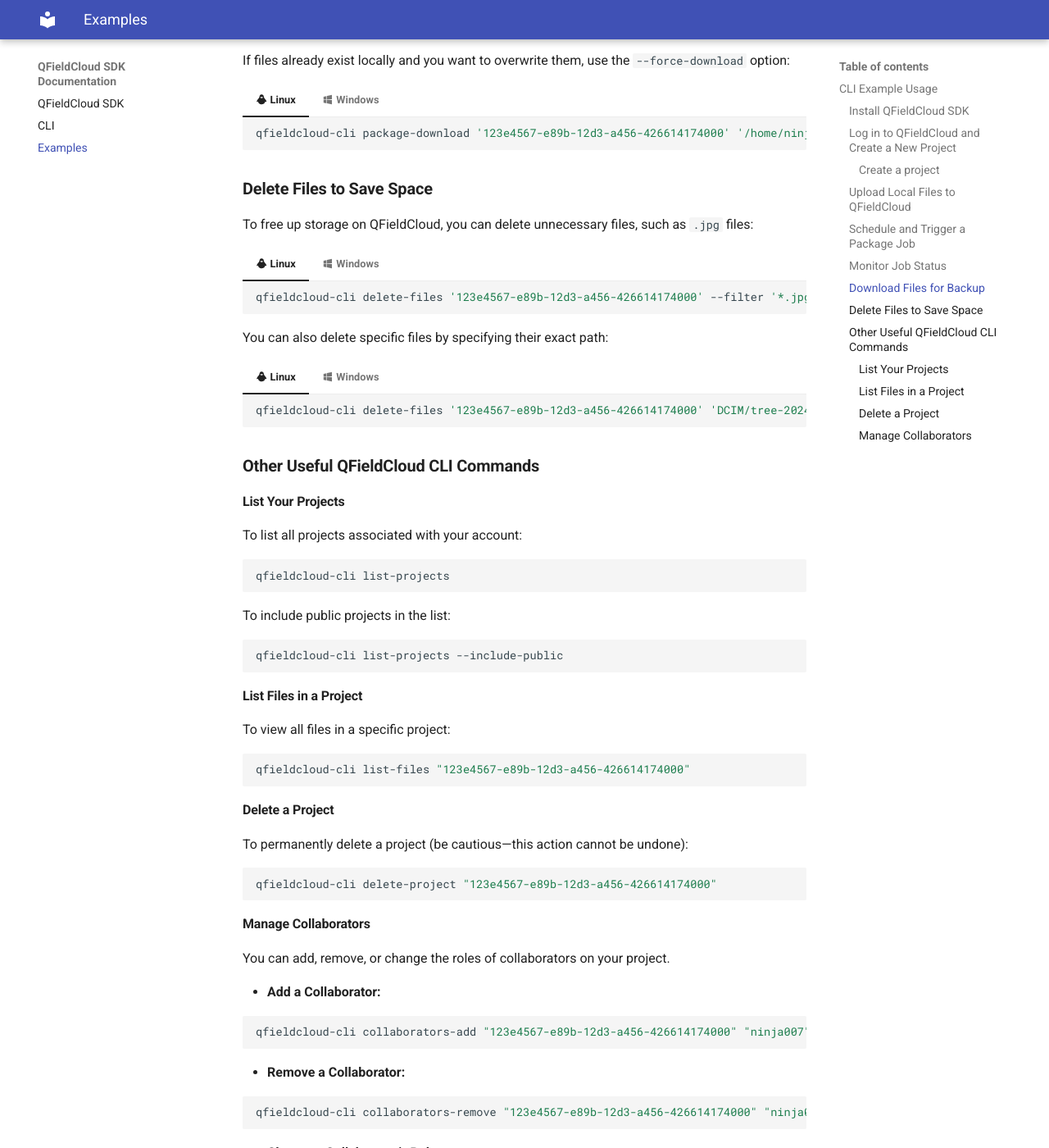
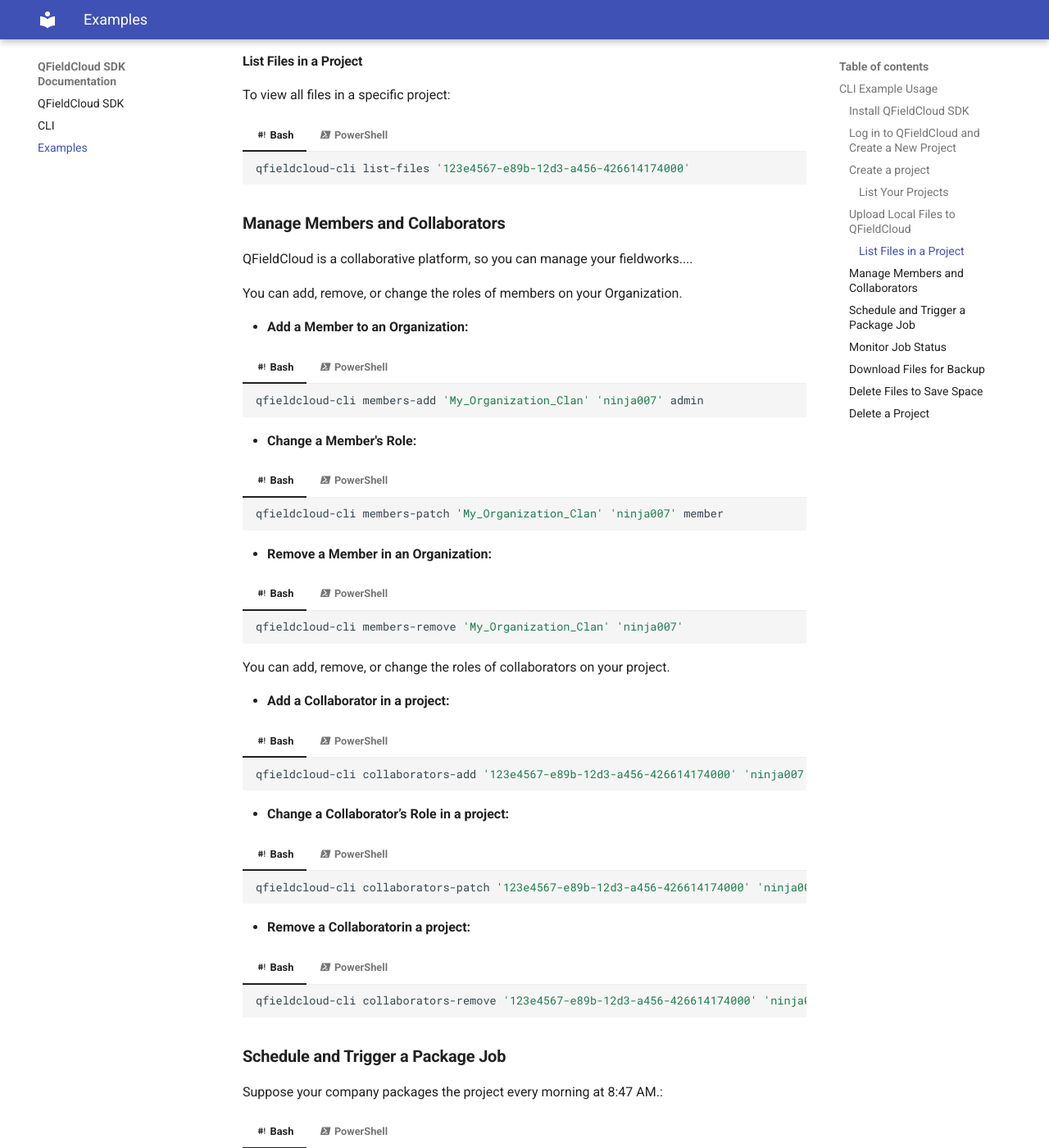
Before and after one commit to opengisch/qfieldcloud-sdk-python, an MkDocs documentation site: the page built from docs/docs/examples.md, in a window 1280 px wide and 1400 px high, scrolled down 2455 px. Shown: the whole window at 82% size. Built offline with MkDocs 1.6.1 and Material for MkDocs 9.7.7, drawn with Linux system fonts in a browser that asks for light colours; some of the changed text lies outside the part shown.

Commit message:
Improving the documentation and adding advance commands examples

````diff
--- a/docs/docs/examples.md
+++ b/docs/docs/examples.md
@@ -19,13 +19,13 @@
 
 First, log in to your QFieldCloud account.
 
-=== ":material-linux: Linux"
+=== ":material-bash: Bash"
 
     ```bash
     qfieldcloud-cli login 'ninjamaster' 'secret_password123'
     ```
 
-=== ":material-microsoft-windows: Windows"
+=== ":material-powershell: PowerShell"
 
     ```powershell
     qfieldcloud-cli login "ninjamaster" "secret_password123"
@@ -37,29 +37,59 @@
 
 The easier approach is to set an environment variable with your token:
 
-=== ":material-linux: Linux"
+=== ":material-bash: Bash"
 
     ```bash
     export QFIELDCLOUD_TOKEN='123abcXYZ987exampleToken'
     ```
 
-=== ":material-microsoft-windows: Windows"
+=== ":material-powershell: PowerShell"
 
     ```powershell
     $env:QFIELDCLOUD_TOKEN = "123abcXYZ987exampleToken"
     ```
 
-#### Create a project
+You may want to extract the session token directly from the JSON output of the `qfieldcloud-cli` login command. This is especially useful if you're automating tasks or chaining multiple commands.
+
+In this example, we'll use the `jq` tool to parse the JSON response and retrieve the session token.
+
+=== ":material-bash: Bash"
+
+    ```bash
+    qfieldcloud-cli --json login 'ninjamaster' 'secret_password123' | jq .session_token
+    ```
+
+=== ":material-powershell: PowerShell"
+
+    ```powershell
+    qfieldcloud-cli --json login "ninjamaster" "secret_password123" | jq ".session_token"
+    ```
+
+This command will output only the session token, which can be stored in an environment variable for future use:
+
+=== ":material-bash: Bash"
+
+    ```bash
+    export QFIELDCLOUD_TOKEN=$(qfieldcloud-cli --json login 'ninjamaster' 'secret_password123' | jq -r .session_token)
+    ```
+
+=== ":material-powershell: PowerShell"
+
+    ```powershell
+    $env:QFIELDCLOUD_TOKEN = (qfieldcloud-cli --json login "ninjamaster" "secret_password123" | jq ".session_token")
+    ```
+
+### **Create a project**
 
 Create a project called `Tree_Survey` within your organization:
 
-=== ":material-linux: Linux"
+=== ":material-bash: Bash"
 
     ```bash
     qfieldcloud-cli create-project --owner 'My_Organization_Clan' --description 'Daily work project' --is-private 'Tree_Survey'
     ```
 
-=== ":material-microsoft-windows: Windows"
+=== ":material-powershell: PowerShell"
 
     ```powershell
     qfieldcloud-cli create-project --owner "My_Organization_Clan" --description "Daily work project" --is-private "Tree_Survey"
@@ -68,17 +98,49 @@
 The project is now created in your QFieldCloud organization, and its project ID (e.g., `123e4567-e89b-12d3-a456-426614174000`) is returned.
 You’re now ready for file uploads.
 
+If you forgot to copy your project ID, you can always check the list of all the projects on QFieldCloud.
+
+#### **List Your Projects**
+
+To list all projects associated with your account:
+
+=== ":material-bash: Bash"
+
+    ```bash
+    qfieldcloud-cli list-projects
+    ```
+
+=== ":material-powershell: PowerShell"
+
+    ```powershell
+    qfieldcloud-cli list-projects
+    ```
+
+To include public projects in the list:
+
+=== ":material-bash: Bash"
+
+    ```bash
+    qfieldcloud-cli list-projects --include-public
+    ```
+
+=== ":material-powershell: PowerShell"
+
+    ```powershell
+    qfieldcloud-cli list-projects --include-public
+    ```
+
 ### **Upload Local Files to QFieldCloud**
 
 Prepare your local project files and upload them to QFieldCloud:
 
-=== ":material-linux: Linux"
+=== ":material-bash: Bash"
 
     ```bash
     qfieldcloud-cli upload-files '123e4567-e89b-12d3-a456-426614174000' '/home/ninjamaster/QField/cloud/Tree_survey'
     ```
 
-=== ":material-microsoft-windows: Windows"
+=== ":material-powershell: PowerShell"
 
     ```powershell
     qfieldcloud-cli upload-files "123e4567-e89b-12d3-a456-426614174000" "C:\Users\ninjamaster\QField\cloud\Tree_survey"
@@ -86,47 +148,157 @@
 
 You can also upload specific files by using the `--filter` option. For instance, to upload only `.gpkg` files:
 
-=== ":material-linux: Linux"
+=== ":material-bash: Bash"
 
     ```bash
     qfieldcloud-cli upload-files '123e4567-e89b-12d3-a456-426614174000' '/home/ninjamaster/QField/cloud/Tree_survey' --filter '*.gpkg'
     ```
 
-=== ":material-microsoft-windows: Windows"
+=== ":material-powershell: PowerShell"
 
     ```powershell
     qfieldcloud-cli upload-files "123e4567-e89b-12d3-a456-426614174000" "C:\Users\ninjamaster\QField\cloud\Tree_survey" --filter "*.gpkg"
+    ```
+
+Now you can see your files on QFieldCloud...
+
+#### **List Files in a Project**
+
+To view all files in a specific project:
+
+=== ":material-bash: Bash"
+
+    ```bash
+    qfieldcloud-cli list-files '123e4567-e89b-12d3-a456-426614174000'
+    ```
+
+=== ":material-powershell: PowerShell"
+
+    ```powershell
+    qfieldcloud-cli list-files "123e4567-e89b-12d3-a456-426614174000"
+    ```
+
+### **Manage Members and Collaborators**
+
+QFieldCloud is a collaborative platform, so you can manage your fieldworks....
+
+You can add, remove, or change the roles of members on your Organization.
+
+- **Add a Member to an Organization:**
+
+=== ":material-bash: Bash"
+
+    ```bash
+    qfieldcloud-cli members-add 'My_Organization_Clan' 'ninja007' admin
+    ```
+
+=== ":material-powershell: PowerShell"
+
+    ```powershell
+    qfieldcloud-cli members-add "My_Organization_Clan" "ninja007" admin
+    ```
+
+- **Change a Member's Role:**
+
+=== ":material-bash: Bash"
+
+    ```bash
+    qfieldcloud-cli members-patch 'My_Organization_Clan' 'ninja007' member
+    ```
+
+=== ":material-powershell: PowerShell"
+
+    ```powershell
+    qfieldcloud-cli members-patch "My_Organization_Clan" "ninja007" member
+    ```
+
+- **Remove a Member in an Organization:**
+
+=== ":material-bash: Bash"
+
+    ```bash
+    qfieldcloud-cli members-remove 'My_Organization_Clan' 'ninja007'
+    ```
+
+=== ":material-powershell: PowerShell"
+
+    ```powershell
+    qfieldcloud-cli members-remove "My_Organization_Clan" "ninja007"
+    ```
+
+You can add, remove, or change the roles of collaborators on your project.
+
+- **Add a Collaborator in a project:**
+
+=== ":material-bash: Bash"
+
+    ```bash
+    qfieldcloud-cli collaborators-add '123e4567-e89b-12d3-a456-426614174000' 'ninja007' admin
+    ```
+
+=== ":material-powershell: PowerShell"
+
+    ```powershell
+    qfieldcloud-cli collaborators-add "123e4567-e89b-12d3-a456-426614174000" "ninja007" admin
+    ```
+
+- **Change a Collaborator’s Role in a project:**
+
+=== ":material-bash: Bash"
+
+    ```bash
+    qfieldcloud-cli collaborators-patch '123e4567-e89b-12d3-a456-426614174000' 'ninja001' editor
+    ```
+
+=== ":material-powershell: PowerShell"
+
+    ```powershell
+    qfieldcloud-cli collaborators-patch "123e4567-e89b-12d3-a456-426614174000" "ninja001" editor
+    ```
+
+- **Remove a Collaboratorin a project:**
+
+=== ":material-bash: Bash"
+
+    ```bash
+    qfieldcloud-cli collaborators-remove '123e4567-e89b-12d3-a456-426614174000' 'ninja007'
+    ```
+
+=== ":material-powershell: PowerShell"
+
+    ```powershell
+    qfieldcloud-cli collaborators-remove "123e4567-e89b-12d3-a456-426614174000" "ninja007"
     ```
 
 ### **Schedule and Trigger a Package Job**
 
 Suppose your company packages the project every morning at 8:47 AM.:
 
-=== ":material-linux: Linux"
+=== ":material-bash: Bash"
 
     ```bash
     47 8 * * * qfieldcloud-cli job-trigger '123e4567-e89b-12d3-a456-426614174000' package
     ```
 
-    This triggers the package job daily at the specified time. For more information about [cronjob](https://crontab.guru/)
+    This triggers the package job daily at the specified time. For more information about [cronjob](https://crontab.guru/).
 
-=== ":material-microsoft-windows: Windows"
+=== ":material-powershell: PowerShell"
 
     ```powershell
     schtasks /create /tn "QFieldCloud Job Trigger" /tr "qfieldcloud-cli job-trigger '123e4567-e89b-12d3-a456-426614174000' package" /sc daily /st 08:47
     ```
 
-    This triggers the package job daily at the specified time. For more information about [schtasks](https://learn.microsoft.com/en-us/windows-server/administration/windows-commands/schtasks)
+    This triggers the package job daily at the specified time. For more information about [schtasks](https://learn.microsoft.com/en-us/windows-server/administration/windows-commands/schtasks).
 
 To manually trigger a package job at any time and force if require:
 
-=== ":material-linux: Linux"
+=== ":material-bash: Bash"
 
     ```bash
     qfieldcloud-cli job-trigger '123e4567-e89b-12d3-a456-426614174000' package --force
     ```
 
-=== ":material-microsoft-windows: Windows"
+=== ":material-powershell: PowerShell"
 
     ```powershell
     qfieldcloud-cli job-trigger "123e4567-e89b-12d3-a456-426614174000" package --force
@@ -136,31 +308,77 @@
 
 After triggering a job, monitor its status to ensure successful completion:
 
-=== ":material-linux: Linux"
+- **List all jobs for a specific project**:
+
+Before checking the status of a job, you can list all jobs associated with a project by using the `list-jobs` command.
+
+=== ":material-bash: Bash"
+
+   ```bash
+   qfieldcloud-cli list-jobs '123e4567-e89b-12d3-a456-426614174000' --type package
+   ```
+
+=== ":material-powershell: PowerShell"
+
+   ```powershell
+   qfieldcloud-cli list-jobs "123e4567-e89b-12d3-a456-426614174000" --type package
+   ```
+
+- **Check the status of a specific job**:
+
+Once you have the job ID, you can check its status using the `job-status` command:
+
+=== ":material-bash: Bash"
+
+   ```bash
+   qfieldcloud-cli job-status '321e4567-e89b-12d3-a456-426614174987'
+   ```
+
+=== ":material-powershell: PowerShell"
+
+   ```powershell
+   qfieldcloud-cli job-status "321e4567-e89b-12d3-a456-426614174987"
+   ```
+
+- **Continuously check job status until completion**:
+
+To automate the process of checking a job's status until it is finished, you can use a loop that will keep checking the status until the job either succeeds or fails.
+
+=== ":material-bash: Bash"
 
     ```bash
-    qfieldcloud-cli list-jobs '123e4567-e89b-12d3-a456-426614174000' --type package
-    qfieldcloud-cli job-status '321e4567-e89b-12d3-a456-426614174987'
+    JOB_STATUS=$(qfieldcloud-cli --json job-status '321e4567-e89b-12d3-a456-426614174987' | jq '.output' -r)
+    while [[ "$JOB_STATUS" != "success" && "$JOB_STATUS" != "failed" ]]; do
+    echo "Job is still running... Status: $JOB_STATUS"
+    sleep 10  # Wait for 10 seconds before checking again
+    JOB_STATUS=$(qfieldcloud-cli --json job-status '321e4567-e89b-12d3-a456-426614174987' | jq '.output' -r)
+    done
+    echo "Job finished with status: $JOB_STATUS"
     ```
 
-=== ":material-microsoft-windows: Windows"
+=== ":material-powershell: PowerShell"
 
     ```powershell
-    qfieldcloud-cli list-jobs "123e4567-e89b-12d3-a456-426614174000" --type package
-    qfieldcloud-cli job-status "321e4567-e89b-12d3-a456-426614174987"
+    $JOB_STATUS = (qfieldcloud-cli --json job-status "321e4567-e89b-12d3-a456-426614174987" | jq ".output" -r)
+    while ($JOB_STATUS -ne "success" -and $JOB_STATUS -ne "failed") {
+        Write-Host "Job is still running... Status: $JOB_STATUS"
+        Start-Sleep -Seconds 10  # Wait for 10 seconds before checking again
+        $JOB_STATUS = (qfieldcloud-cli --json job-status "321e4567-e89b-12d3-a456-426614174987" | jq ".output" -r)
+    }
+    Write-Host "Job finished with status: $JOB_STATUS"
     ```
 
 ### **Download Files for Backup**
 
 Once the package job is complete, download the project files for backup. To download all files or filter specific ones (e.g., `.jpg` files):
 
-=== ":material-linux: Linux"
+=== ":material-bash: Bash"
 
     ```bash
     qfieldcloud-cli package-download '123e4567-e89b-12d3-a456-426614174000' '/home/ninjamaster/backup_folder/DCIM/2024-11-10/' --filter '*.jpg'
     ```
 
-=== ":material-microsoft-windows: Windows"
+=== ":material-powershell: PowerShell"
 
     ```powershell
     qfieldcloud-cli package-download "123e4567-e89b-12d3-a456-426614174000" "C:\Users\ninjamaster\backup_folder\DCIM\2024-11-10\" --filter "*.jpg"
@@ -168,13 +386,13 @@
 
 If files already exist locally and you want to overwrite them, use the `--force-download` option:
 
-=== ":material-linux: Linux"
+=== ":material-bash: Bash"
 
     ```bash
     qfieldcloud-cli package-download '123e4567-e89b-12d3-a456-426614174000' '/home/ninjamaster/backup_folder/DCIM/2024-11-10/' --force-download
     ```
 
-=== ":material-microsoft-windows: Windows"
+=== ":material-powershell: PowerShell"
 
     ```powershell
     qfieldcloud-cli package-download "123e4567-e89b-12d3-a456-426614174000" "C:\Users\ninjamaster\backup_folder\DCIM\2024-11-10\" --force-download
@@ -184,13 +402,13 @@
 
 To free up storage on QFieldCloud, you can delete unnecessary files, such as `.jpg` files:
 
-=== ":material-linux: Linux"
+=== ":material-bash: Bash"
 
     ```bash
     qfieldcloud-cli delete-files '123e4567-e89b-12d3-a456-426614174000' --filter '*.jpg'
     ```
 
-=== ":material-microsoft-windows: Windows"
+=== ":material-powershell: PowerShell"
 
     ```powershell
     qfieldcloud-cli delete-files "123e4567-e89b-12d3-a456-426614174000" --filter "*.jpg"
@@ -198,68 +416,32 @@
 
 You can also delete specific files by specifying their exact path:
 
-=== ":material-linux: Linux"
+=== ":material-bash: Bash"
 
     ```bash
     qfieldcloud-cli delete-files '123e4567-e89b-12d3-a456-426614174000' 'DCIM/tree-202411202334943.jpg'
     ```
 
-=== ":material-microsoft-windows: Windows"
+=== ":material-powershell: PowerShell"
 
     ```powershell
     qfieldcloud-cli delete-files "123e4567-e89b-12d3-a456-426614174000" "DCIM\tree-202411202334943.jpg"
     ```
 
-### **Other Useful QFieldCloud CLI Commands**
+### **Delete a Project**
 
-#### **List Your Projects**
-
-To list all projects associated with your account:
-
-```shell
-qfieldcloud-cli list-projects
-```
-
-To include public projects in the list:
-
-```shell
-qfieldcloud-cli list-projects --include-public
-```
-
-#### **List Files in a Project**
-
-To view all files in a specific project:
-
-```shell
-qfieldcloud-cli list-files "123e4567-e89b-12d3-a456-426614174000"
-```
-
-#### **Delete a Project**
+Once you are done with a project, you can delete it...
 
 To permanently delete a project (be cautious—this action cannot be undone):
 
-```shell
-qfieldcloud-cli delete-project "123e4567-e89b-12d3-a456-426614174000"
-```
+=== ":material-bash: Bash"
 
-#### **Manage Collaborators**
+    ```bash
+    qfieldcloud-cli delete-project '123e4567-e89b-12d3-a456-426614174000'
+    ```
 
-You can add, remove, or change the roles of collaborators on your project.
+=== ":material-powershell: PowerShell"
 
-- **Add a Collaborator:**
-
-```shell
-qfieldcloud-cli collaborators-add "123e4567-e89b-12d3-a456-426614174000" "ninja007" admin
-```
-
-- **Remove a Collaborator:**
-
-```shell
-qfieldcloud-cli collaborators-remove "123e4567-e89b-12d3-a456-426614174000" "ninja007"
-```
-
-- **Change a Collaborator’s Role:**
-
-```shell
-qfieldcloud-cli collaborators-patch "123e4567-e89b-12d3-a456-426614174000" "ninja001" editor
-```
+    ```powershell
+    qfieldcloud-cli delete-project "123e4567-e89b-12d3-a456-426614174000"
+    ```
````
